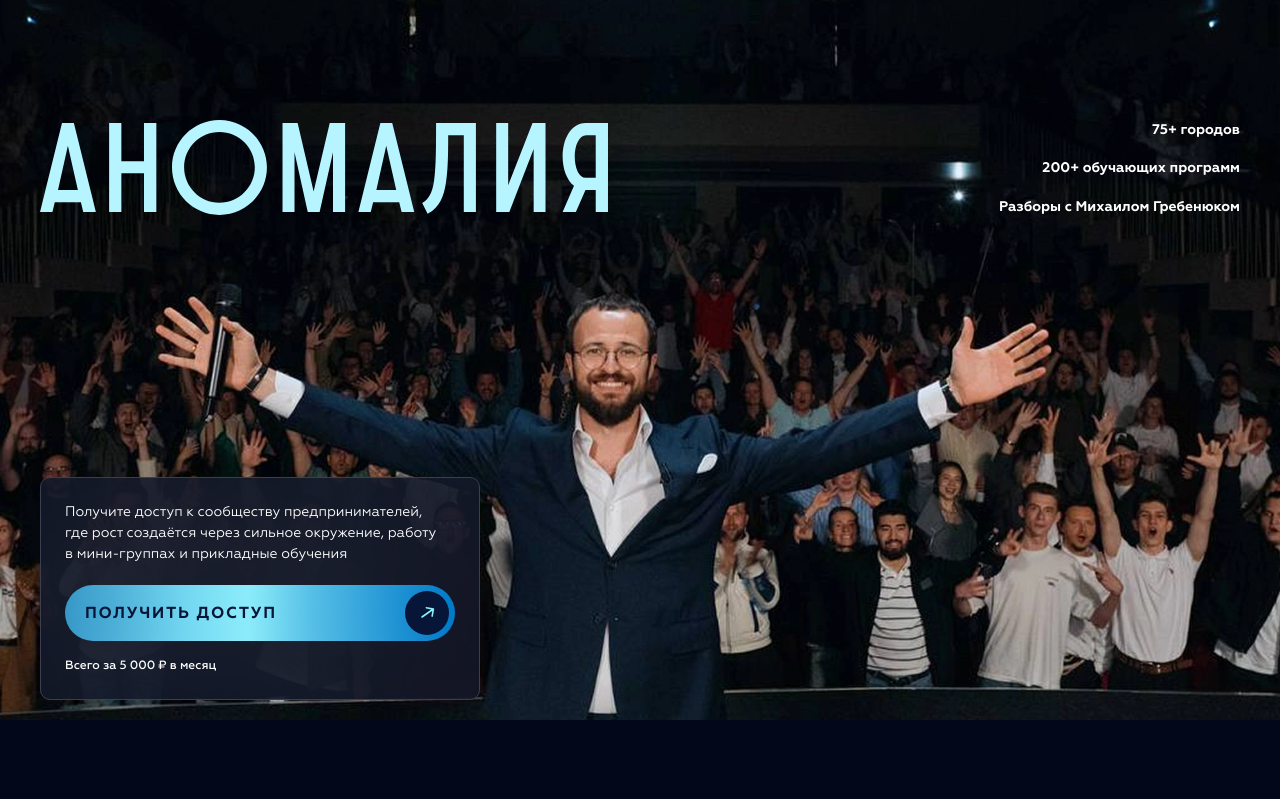
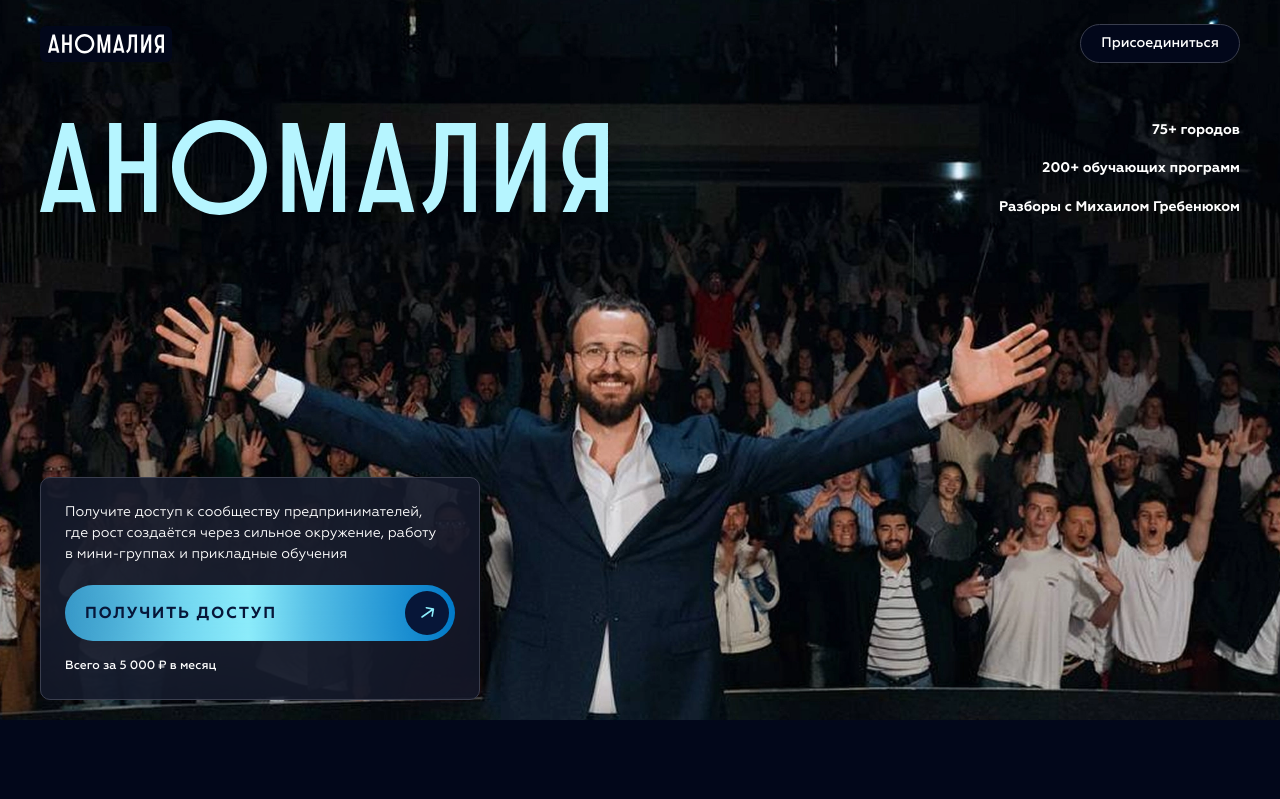
Before and after one commit to ditarget/anomaly-club-site, a Next.js app: page / in a window 1280 px wide. Shown: the top 799 px of the page. Built offline with nearby package versions, Linux system fonts and the light colour scheme.

Commit message:
fix layout

```diff
--- a/src/app/layout.tsx
+++ b/src/app/layout.tsx
@@ -1,5 +1,7 @@
 import type { Metadata } from 'next'
 
+import { Footer } from '@/src/components/layout/Footer'
+import { Header } from '@/src/components/layout/Header'
 import { ModalProvider } from '@/src/providers/ModalProvider'
 import { geometria, songer } from '@/src/styles/fonts'
 
@@ -23,9 +25,9 @@
 		>
 			<body className='min-h-full flex flex-col'>
 				<ModalProvider>
-
+					<Header />
 					{children}
-
+					<Footer />
 				</ModalProvider>
 			</body>
 		</html>
```
